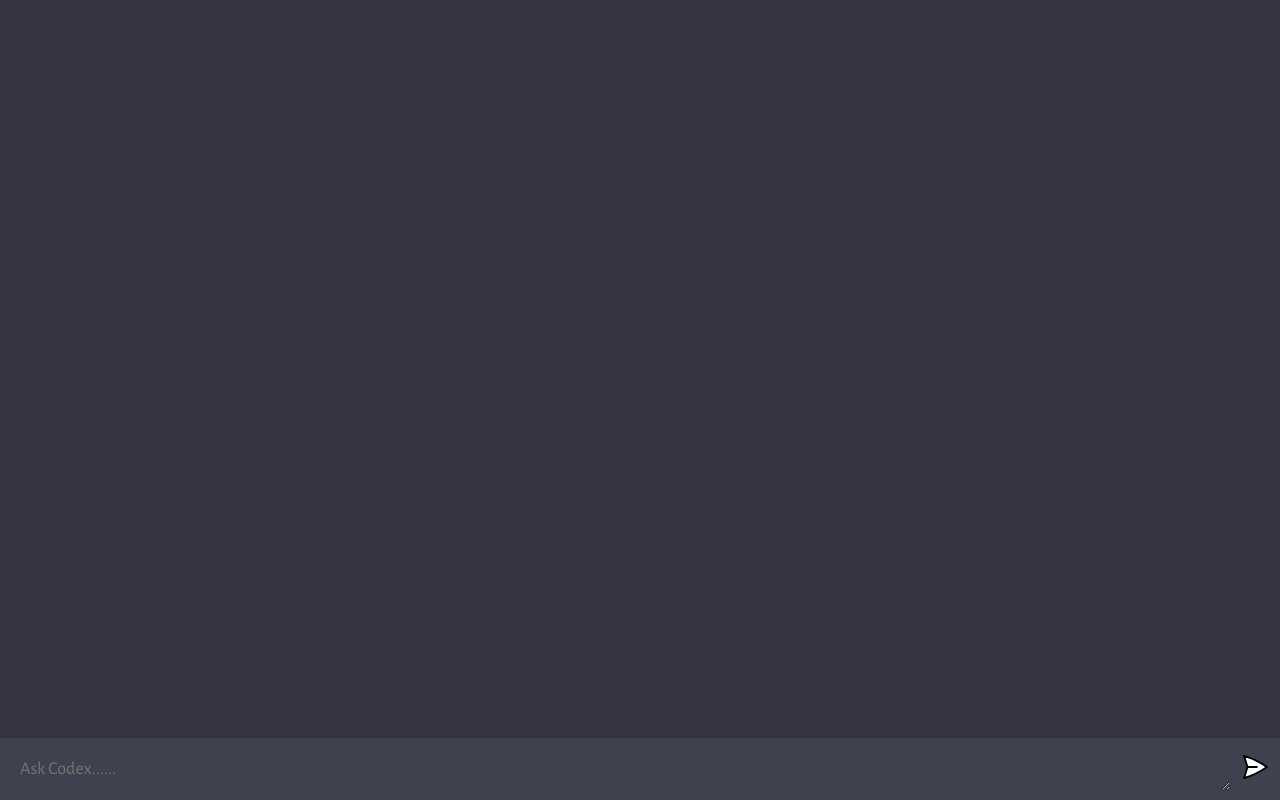
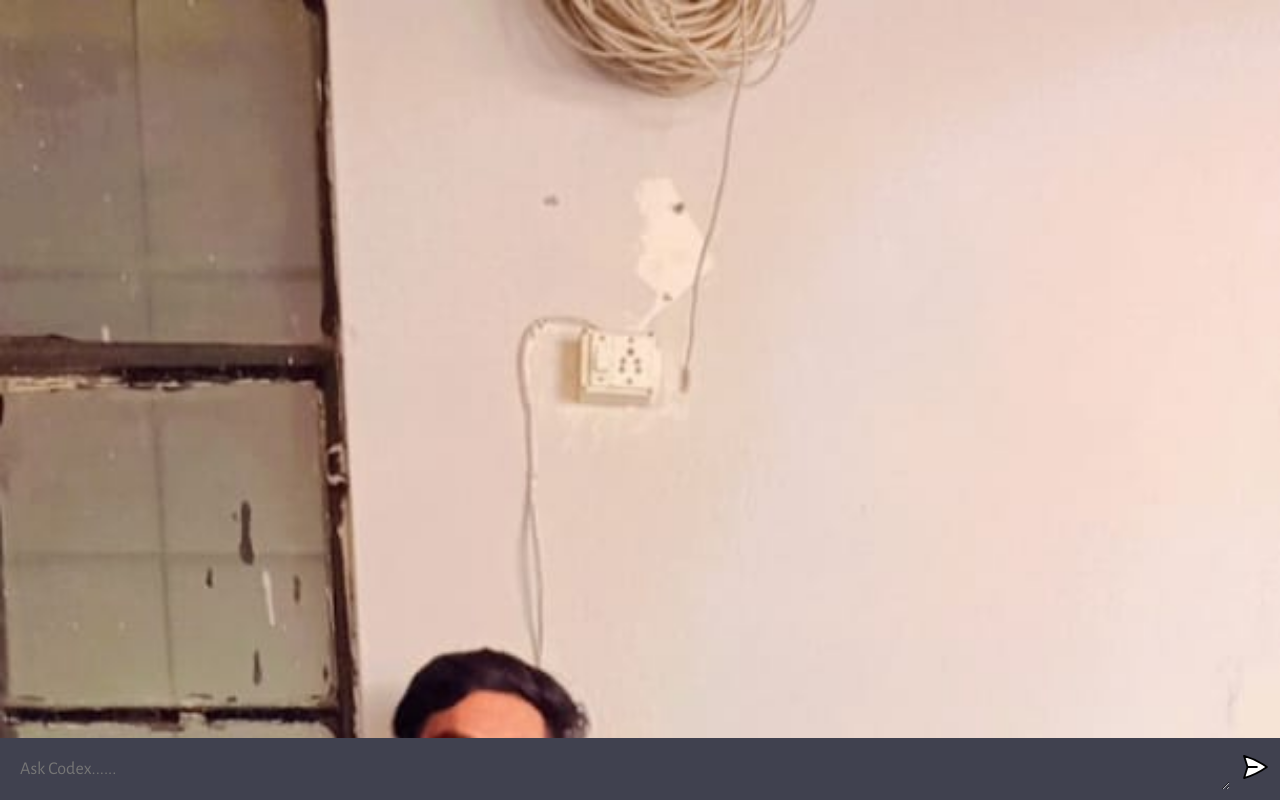
Before and after one commit to Ani33633/codexs, a website built with Vite: page client/index.html in a window 1280 px wide. Built offline with nearby package versions, Linux system fonts and the light colour scheme.

Commit message:
second commit

```diff
--- a/client/index.html
+++ b/client/index.html
@@ -9,7 +9,9 @@
   </head>
   <body>
     <div id="app">
-      <div id="chat_container"></div>
+      <div id="chat_container" >
+        <img src="laddo.jpg" alt="">
+      </div>
 
 
       <form >
--- a/client/style.css
+++ b/client/style.css
@@ -5,6 +5,7 @@
   padding: 0;
   box-sizing: border-box;
   font-family: "Alegreya Sans", sans-serif;
+
 }
 
 body {
```
Also changed, not shown: client/laddo.jpg (added).
